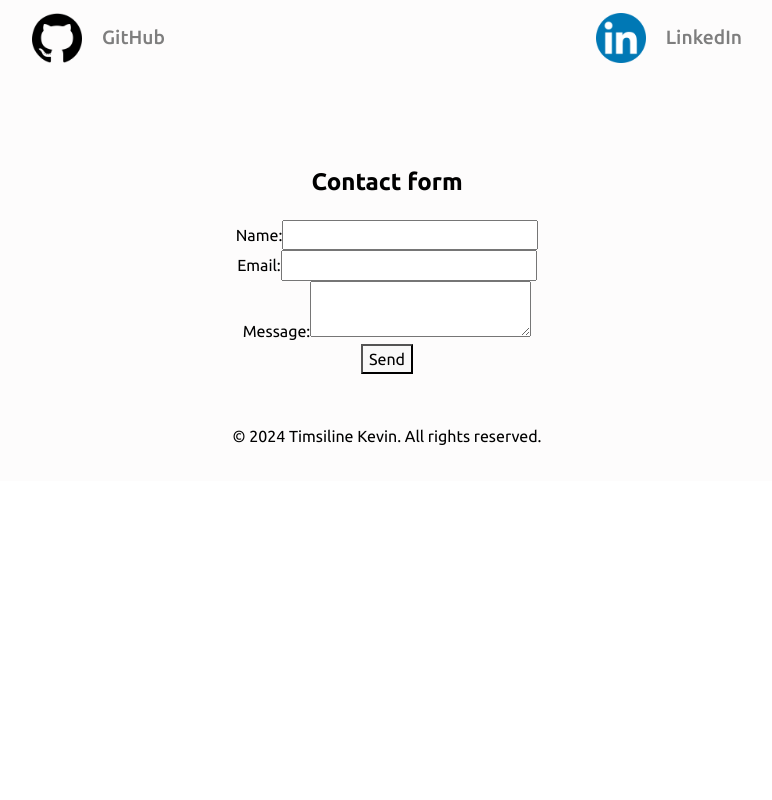
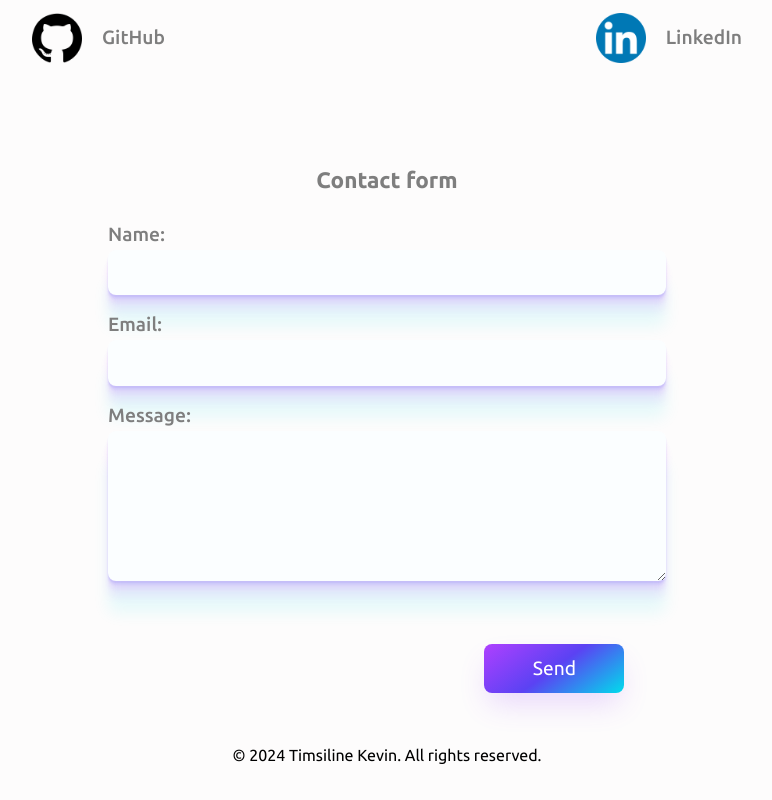
Before and after one commit to mylordkaz/portfolio, a React (Vite) app: page / in a window 1280 px wide. Shown: the part 3696-4496 px from the top of the page, without its empty margins (253-1025 px from the left). Before the commit the page ends 4177 px from the top, so only its background shows below. Built offline with nearby package versions, Linux system fonts and the light colour scheme; a web font is replaced by a local one.

Commit message:
import styling

```diff
--- a/src/components/ui/ContactForm.tsx
+++ b/src/components/ui/ContactForm.tsx
@@ -1,5 +1,6 @@
 import { useState } from 'react';
 import emailjs from 'emailjs-com';
+import './contactForm.css';
 
 export default function ContactFormulaire() {
   const [name, setName] = useState('');
@@ -39,9 +40,9 @@ export default function ContactFormulaire() {
   };
   return (
     <div className="contactForm">
-      <h2>Contact form</h2>
-      <form onSubmit={handleSubmit}>
-        <div>
+      <h3>Contact form</h3>
+      <form className="form" onSubmit={handleSubmit}>
+        <div className="input">
           <label>Name:</label>
           <input
             type="text"
@@ -50,7 +51,7 @@ export default function ContactFormulaire() {
             required
           />
         </div>
-        <div>
+        <div className="input">
           <label>Email:</label>
           <input
             type="email"
@@ -59,7 +60,7 @@ export default function ContactFormulaire() {
             required
           />
         </div>
-        <div>
+        <div className="input">
           <label>Message:</label>
           <textarea
             value={message}
@@ -67,8 +68,10 @@ export default function ContactFormulaire() {
             required
           />
         </div>
-        <button type="submit">Send</button>
-        {status && <p>{status}</p>}
+        <div className="btn-container">
+          <button type="submit">Send</button>
+          {status && <p>{status}</p>}
+        </div>
       </form>
     </div>
   );
```
